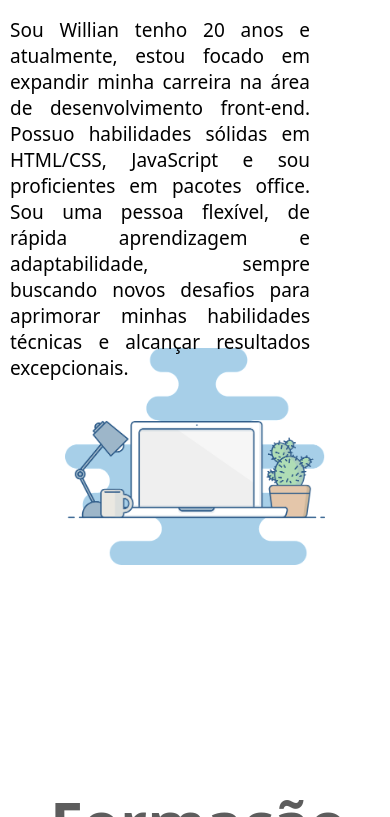
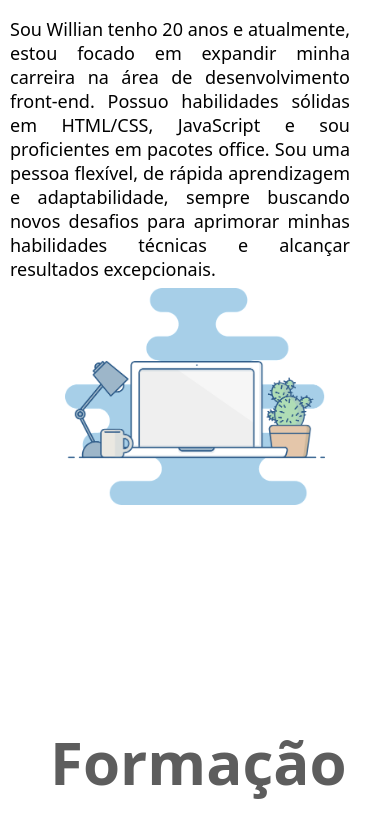
Before and after one commit to Wiiur/Portfolio01, a plain HTML site: page index.html in a window 390 px wide. Shown: the part 676-1493 px from the top of the page. Drawn offline with Linux system fonts and the light colour scheme.

Commit message:
commit 02/08²

```diff
--- a/style.css
+++ b/style.css
@@ -638,8 +638,8 @@ footer#rodape p span {
         margin-bottom: 20px;
        }
      section#sobre p {
-        font-size: 19px;
-        width: 300px;
+        font-size: 18px;
+        width: 340px;
         display: block;
         margin: auto;
         text-align: justify;
@@ -650,7 +650,7 @@ footer#rodape p span {
         background-repeat: no-repeat;
         background-position: center;
         height: 320px;
-        margin-top: 300px;
+        margin-top: 240px;
     }
     /* Formação */
     section#formacao{
```
Also changed, not shown: img/Logo.top.jpg (added).
